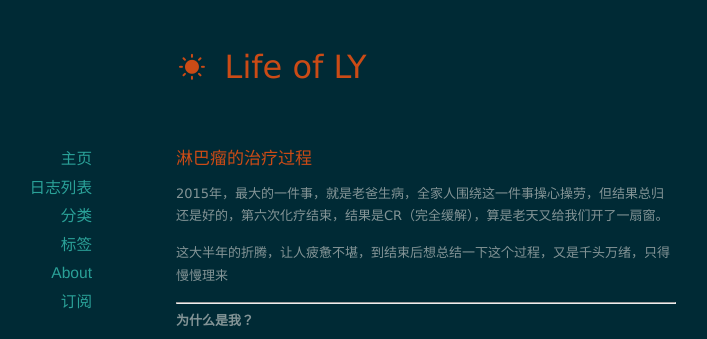
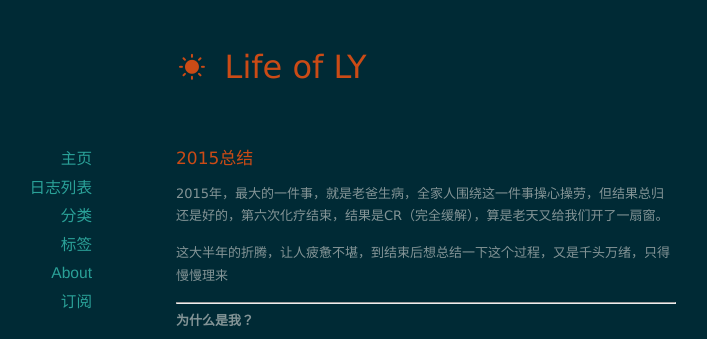
Before and after one commit to jaasly/jaasly.github.io, a Jekyll site: the page built from _posts/2016-01-06-Long-march.md, in a window 1280 px wide and 900 px high. Shown: the top 339 px of the window, without its empty margins (214-921 px from the left). Built offline with Jekyll 4.4.1, drawn with Linux system fonts in a browser that asks for light colours; nearby versions of some CDN libraries.

Commit message:
Revert "s"
This reverts commit 0616830db754dfa173c323371a2a26303b5f4fa0.

```diff
--- a/_posts/2016-01-06-Long-march.md
+++ b/_posts/2016-01-06-Long-march.md
@@ -1,7 +1,7 @@
 ---
 layout: post
 category : Diaries
-title: 淋巴瘤的治疗过程
+title: 2015总结
 tags : [summary]
 ---
 
```
